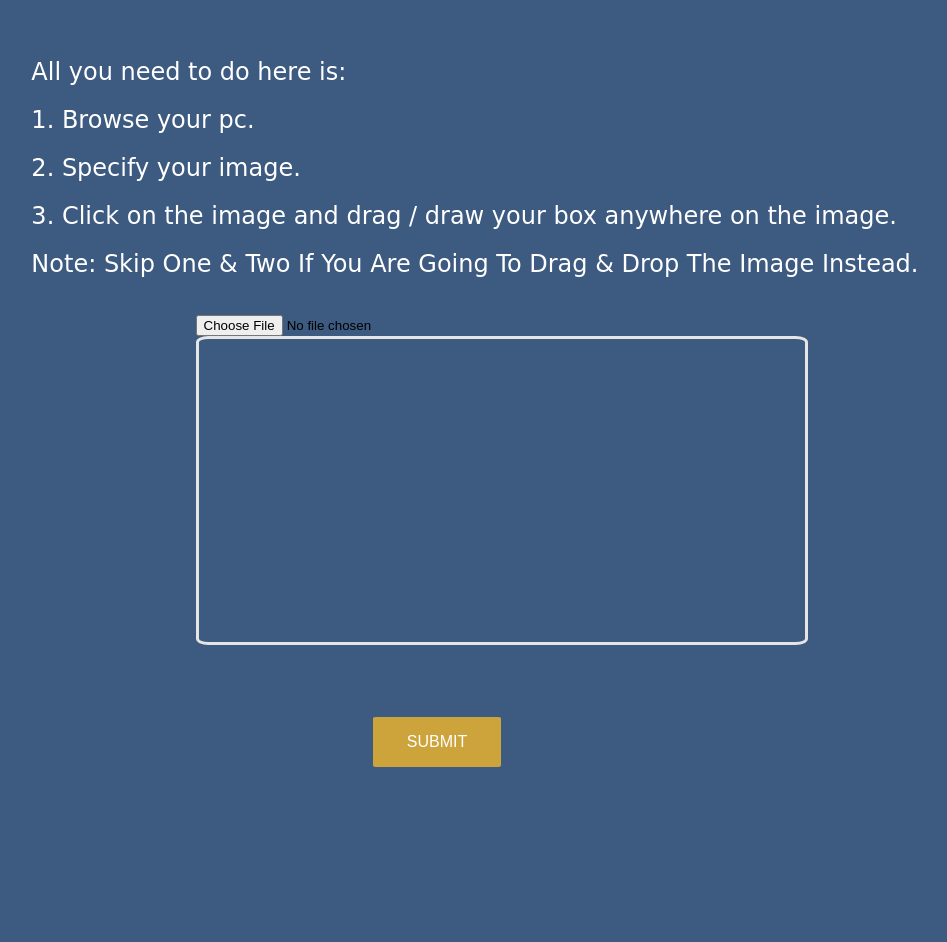
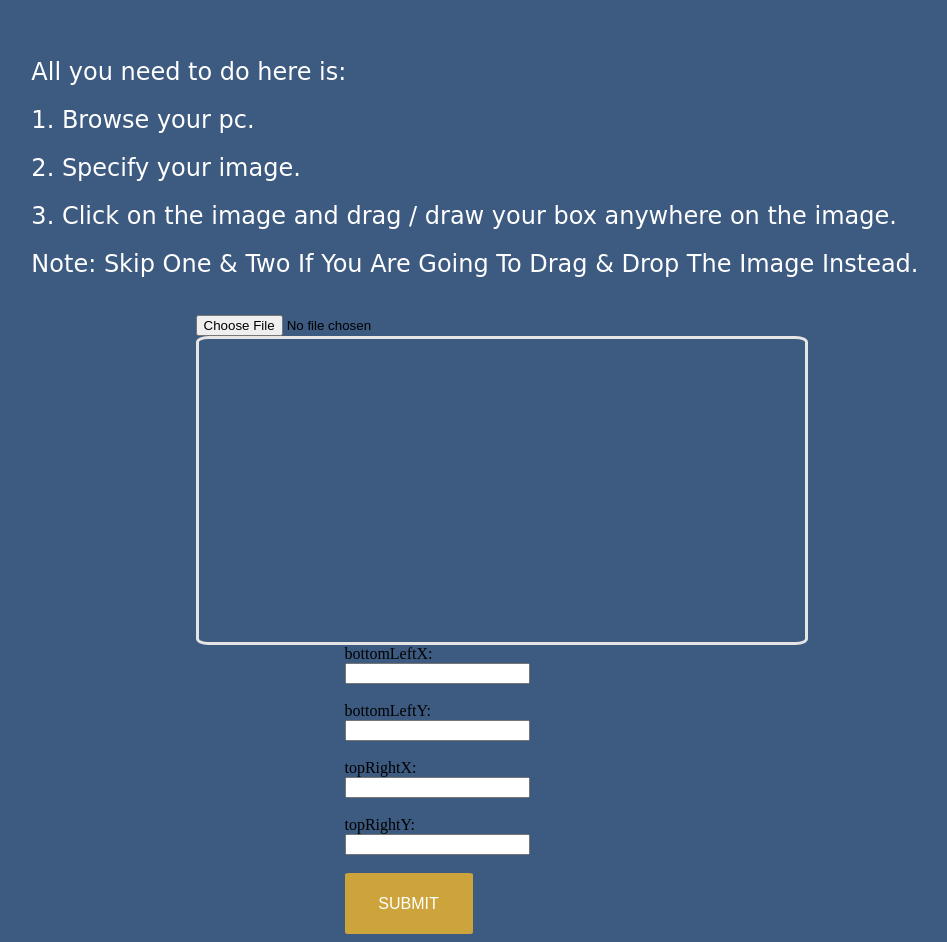
Before and after one commit to Marwa2Mohamed/DetectTheBoundingBox, a plain HTML site: page ind.html in a window 1280 px wide. Shown: the part 127-1069 px from the top of the page, without its empty margins (203-1150 px from the left). Before the commit the page ends 902 px from the top, so only its background shows below. Drawn offline with Linux system fonts and the light colour scheme.

```diff
--- a/index.html
+++ b/ind.html
@@ -30,17 +30,17 @@
 
        <form action="boundingmain.py" method="get" name="coordinatesform" id="coordinatesform">
 
-            <label style="display: none;"> bottomLeftX: </label>
-            <input type="text" name="bottomLeftX" id="bottomLeftX" class="coordinates" style="display: none;"><br/>
+            <label style="display: inline;"> bottomLeftX: </label>
+            <input type="text" name="bottomLeftX" id="bottomLeftX" class="coordinates" style="display: block;"><br/>
 
-            <label style="display: none;"> bottomLeftY: </label>
-            <input type="text" name="bottomLeftY" id="bottomLeftY" class="coordinates" style="display: none;"><br/>
+            <label style="display: inline;"> bottomLeftY: </label>
+            <input type="text" name="bottomLeftY" id="bottomLeftY" class="coordinates" style="display: block;"><br/>
 
-            <label style="display: none;"> topRightX: </label>
-            <input type="text" name="topRightX" id="topRightX" class="coordinates" style="display: none;"><br/>
+            <label style="display: inline;"> topRightX: </label>
+            <input type="text" name="topRightX" id="topRightX" class="coordinates" style="display: block;"><br/>
 
-            <label style="display: none;"> topRightY: </label>
-            <input type="text" name="topRightY" id="topRightY" class="coordinates" style="display: none;"><br/>
+            <label style="display: inline;"> topRightY: </label>
+            <input type="text" name="topRightY" id="topRightY" class="coordinates" style="display: block;"><br/>
 
             <input type="submit" name="submit" value="Submit">
         </form>
```
Also changed, not shown: templates/index.html (added, +49 -0 lines).
